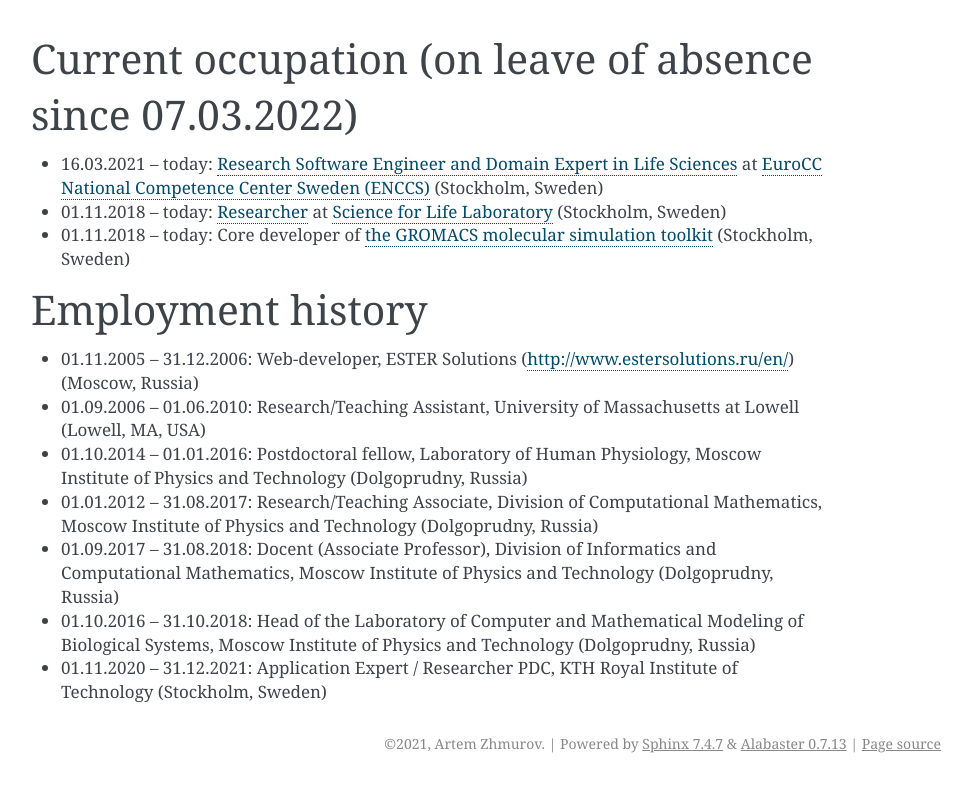
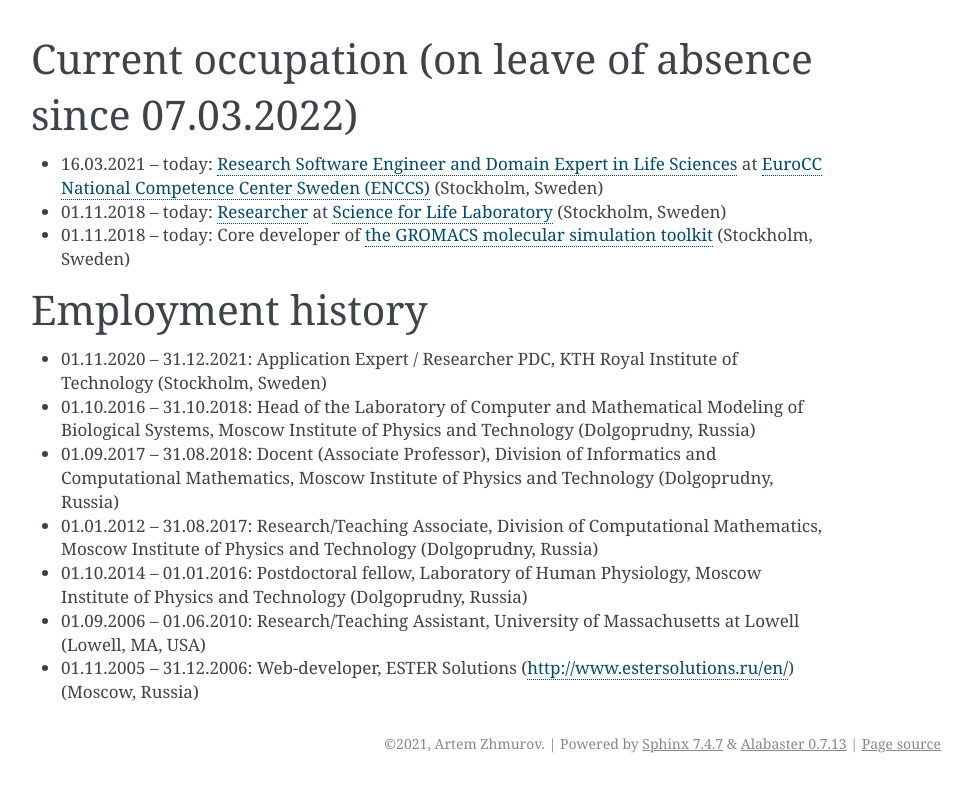
Before and after one commit to zhmurov/webpage, a Sphinx documentation site: the page built from source/employment.rst, in a window 1280 px wide. Shown: the top 792 px of the page, without its empty margins (169-1141 px from the left). Built offline with Sphinx 7.4.7, drawn with Linux system fonts in a browser that asks for light colours.

Commit message:
Move recent position to the top of the employmant history list

```diff
--- a/source/employment.rst
+++ b/source/employment.rst
@@ -12,16 +12,16 @@ Current occupation (on leave of absence since 07.03.2022)
 Employment history
 ------------------
 
-- 01.11.2005 -- 31.12.2006: Web-developer, ESTER Solutions (http://www.estersolutions.ru/en/) (Moscow, Russia)
+- 01.11.2020 -- 31.12.2021: Application Expert / Researcher PDC, KTH Royal Institute of Technology (Stockholm, Sweden)
+
+- 01.10.2016 -- 31.10.2018: Head of the Laboratory of Computer and Mathematical Modeling of Biological Systems, Moscow Institute of Physics and Technology (Dolgoprudny, Russia)
+
+- 01.09.2017 -- 31.08.2018: Docent (Associate Professor), Division of Informatics and Computational Mathematics, Moscow Institute of Physics and Technology (Dolgoprudny, Russia)
+
+- 01.01.2012 -- 31.08.2017: Research/Teaching Associate, Division of Computational Mathematics, Moscow Institute of Physics and Technology (Dolgoprudny, Russia)
+
+- 01.10.2014 -- 01.01.2016: Postdoctoral fellow, Laboratory of Human Physiology, Moscow Institute of Physics and Technology (Dolgoprudny, Russia)
 
 - 01.09.2006 -- 01.06.2010: Research/Teaching Assistant, University of Massachusetts at Lowell (Lowell, MA, USA)
 
-- 01.10.2014 -- 01.01.2016: Postdoctoral fellow, Laboratory of Human Physiology, Moscow Institute of Physics and Technology (Dolgoprudny, Russia)
-
-- 01.01.2012 -- 31.08.2017: Research/Teaching Associate, Division of Computational Mathematics, Moscow Institute of Physics and Technology (Dolgoprudny, Russia)
-
-- 01.09.2017 -- 31.08.2018: Docent (Associate Professor), Division of Informatics and Computational Mathematics, Moscow Institute of Physics and Technology (Dolgoprudny, Russia)
-
-- 01.10.2016 -- 31.10.2018: Head of the Laboratory of Computer and Mathematical Modeling of Biological Systems, Moscow Institute of Physics and Technology (Dolgoprudny, Russia)
-
-- 01.11.2020 -- 31.12.2021: Application Expert / Researcher PDC, KTH Royal Institute of Technology (Stockholm, Sweden)
+- 01.11.2005 -- 31.12.2006: Web-developer, ESTER Solutions (http://www.estersolutions.ru/en/) (Moscow, Russia)
```
